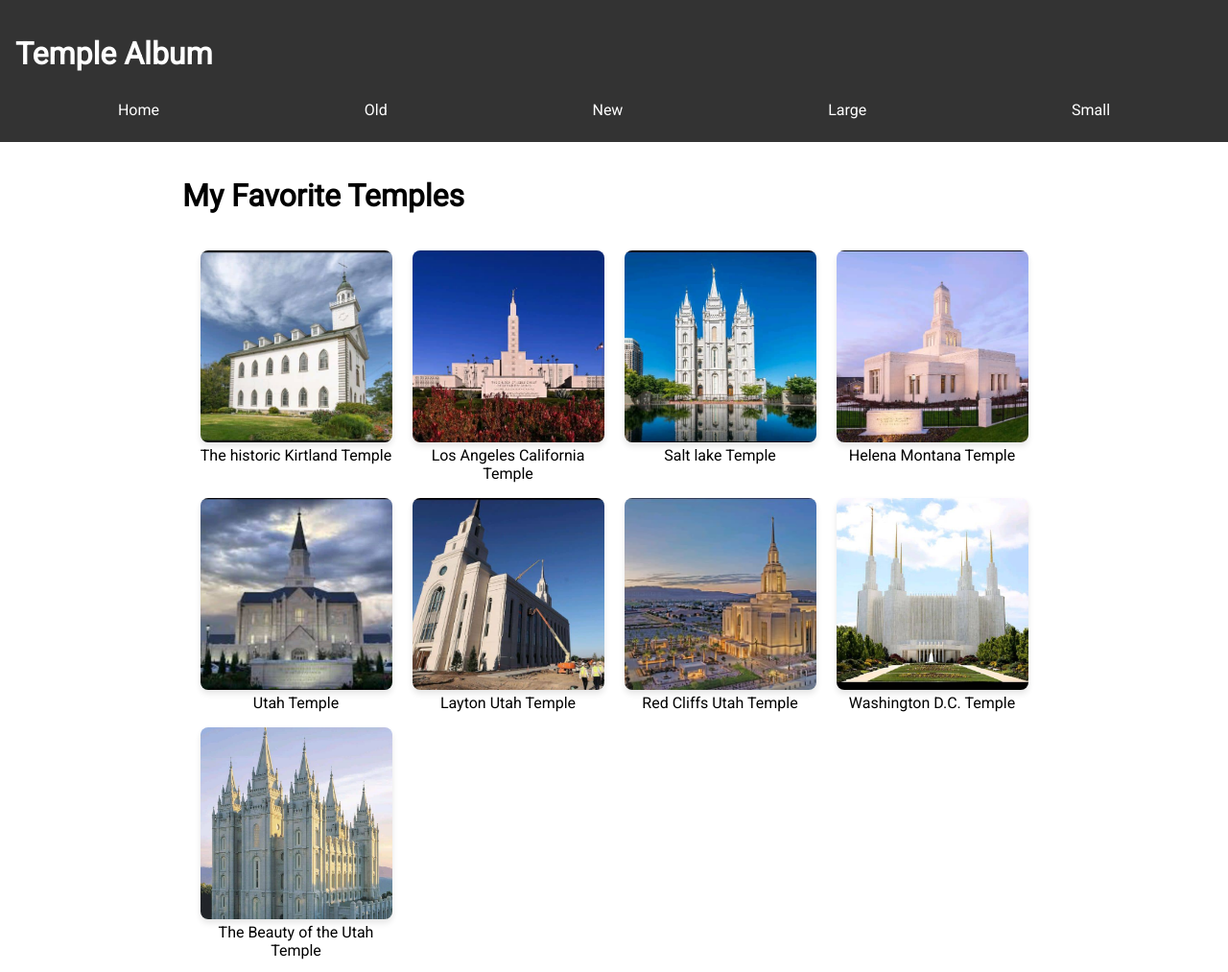
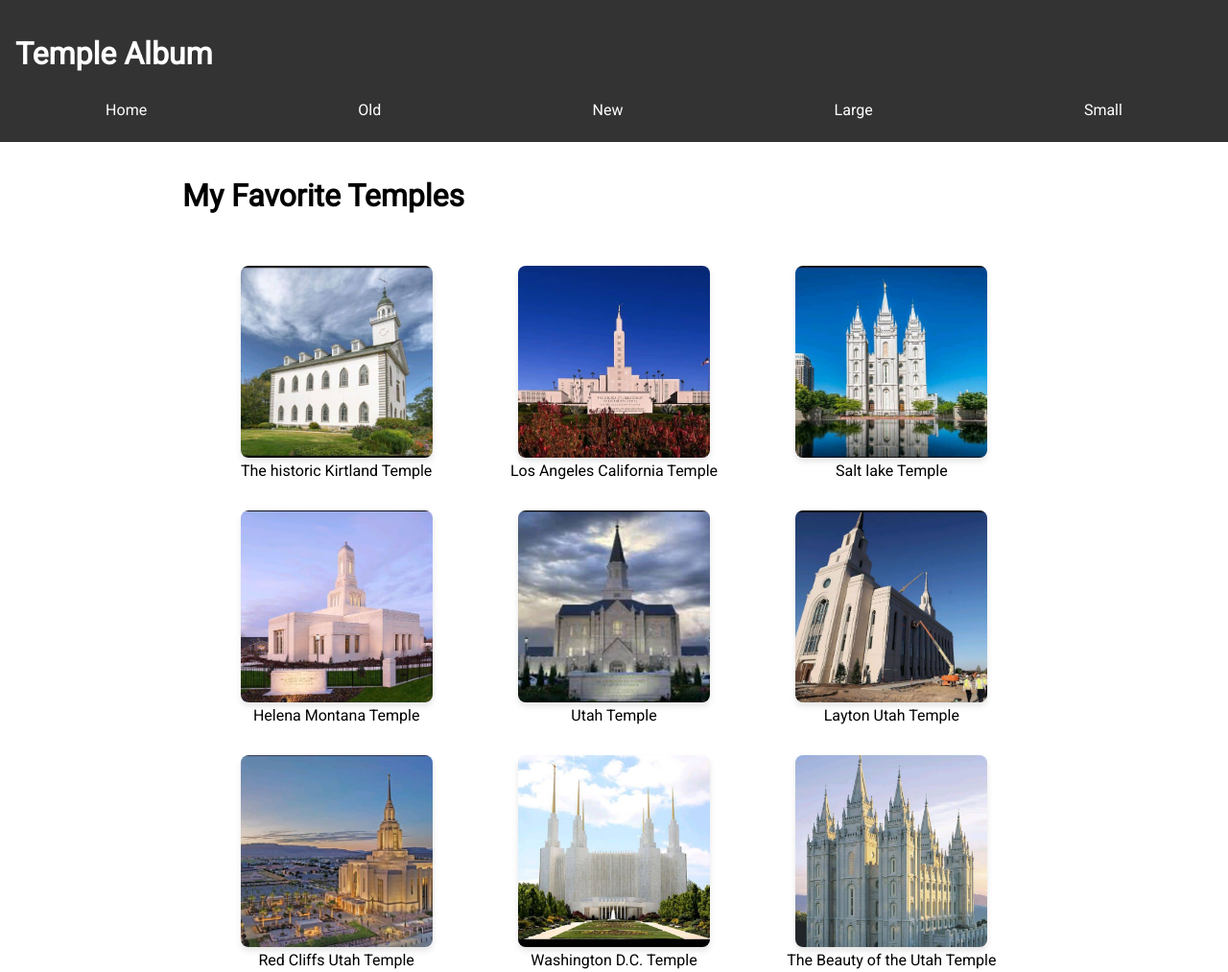
Before and after one commit to Paulstack/wdd131, a plain HTML site: page temples.html in a window 1280 px wide. Shown: the top 1013 px of the page at 96% size. Drawn offline with Linux system fonts and the light colour scheme.

Commit message:
Update temples.html and other files

```diff
--- a/temples.css
+++ b/temples.css
@@ -68,3 +68,26 @@ footer {
   text-align: center;
   padding: 1rem;
 }
+
+/* Responsive navigation for larger screens */
+@media (min-width: 768px) {
+  .navigation {
+    display: flex !important; /* Show navigation horizontally */
+    flex-direction: row;
+    justify-content: center;
+    gap: 2rem;
+  }
+
+  #menu {
+    display: none; /* Hide the menu button on large screens */
+  }
+}
+
+/* Responsive gallery for larger screens */
+@media (min-width: 768px) {
+  .gallery {
+    grid-template-columns: repeat(4, 1fr); /* Show 4 columns on larger screens */
+    gap: 2rem;
+    padding: 2rem;
+  }
+}
--- a/temples.html
+++ b/temples.html
@@ -3,6 +3,9 @@
 <head>
   <meta charset="UTF-8">
   <meta name="viewport" content="width=device-width, initial-scale=1.0">
+  <meta name="description" content="A collection of beautiful temples">
+  <meta name="keywords" content="temples, architecture, photography">
+  <meta name="author" content="Paul Ali">
   <title>Temple Album</title>
   <link href="https://fonts.googleapis.com/css2?family=Roboto&display=swap" rel="stylesheet">
   <link rel="stylesheet" href="temples.css">
```
